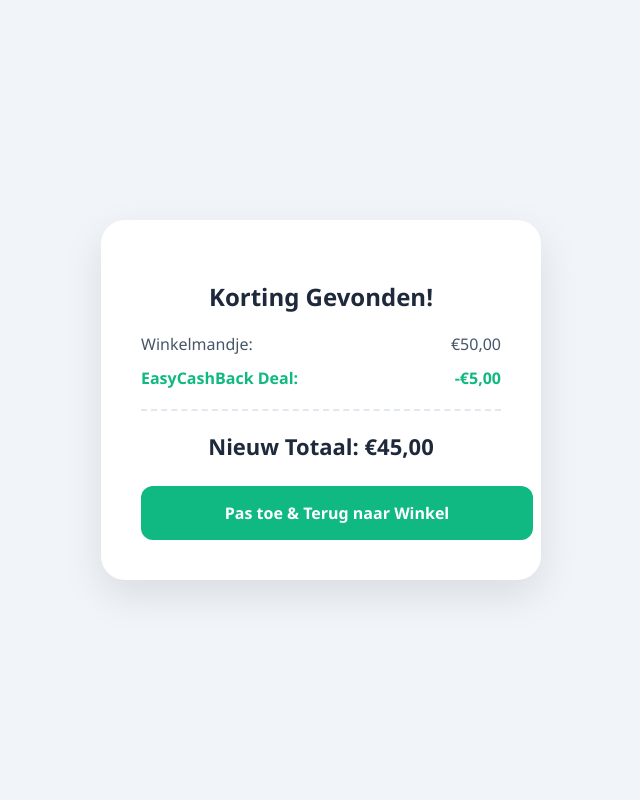
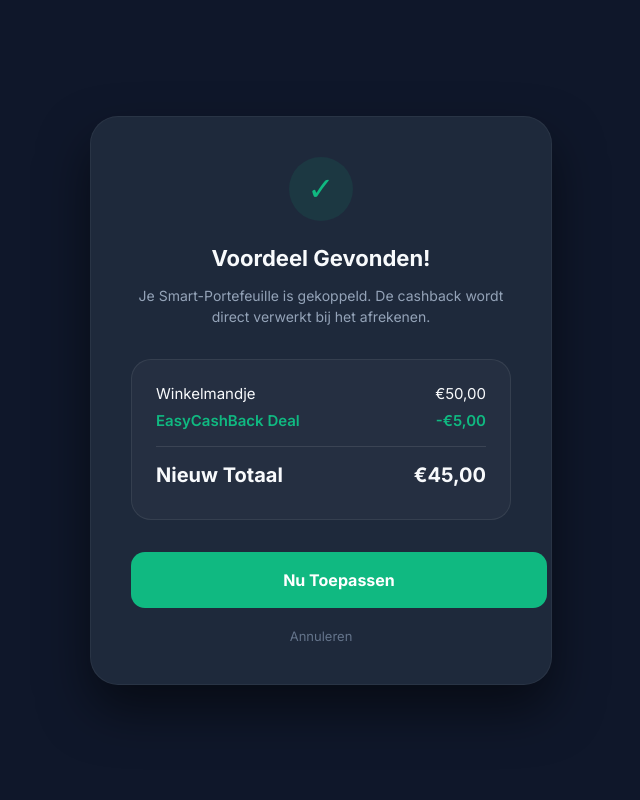
Before and after one commit to sakab413/mijn-stripe-app, a Flask app: page /checkout_preview in a window 1280 px wide. Shown: the whole page, without its empty margins (319-959 px from the left). Run offline with Flask 3, Linux system fonts and the light colour scheme.

Commit message:
Update checkout_preview.html

```diff
--- a/templates/checkout_preview.html
+++ b/templates/checkout_preview.html
@@ -1,23 +1,53 @@
 <!DOCTYPE html>
-<html>
+<html lang="nl">
 <head>
-    <title>EasyCashBack - Overzicht</title>
+    <meta charset="UTF-8">
+    <title>EasyCashBack | Voordeel Bevestigen</title>
+    <link href="https://fonts.googleapis.com/css2?family=Inter:wght@400;600;700&display=swap" rel="stylesheet">
     <style>
-        body { font-family: 'Segoe UI', sans-serif; background: #f1f5f9; display: flex; justify-content: center; align-items: center; height: 100vh; margin: 0; }
-        .receipt { background: white; padding: 40px; border-radius: 24px; box-shadow: 0 15px 40px rgba(0,0,0,0.1); width: 360px; text-align: center; }
-        .line { display: flex; justify-content: space-between; margin: 12px 0; color: #475569; }
-        .discount { color: #10b981; font-weight: bold; }
-        .total { font-size: 22px; font-weight: bold; border-top: 2px dashed #e2e8f0; padding-top: 20px; margin-top: 20px; color: #1e293b; }
-        .btn { display: block; width: 100%; padding: 16px; background: #10b981; color: white; border-radius: 12px; margin-top: 25px; font-weight: bold; text-decoration: none; font-size: 16px; border: none; cursor: pointer; }
+        :root { --primary: #10b981; --bg: #0f172a; --card: #1e293b; --text: #f8fafc; }
+        body { font-family: 'Inter', sans-serif; background: var(--bg); color: var(--text); margin: 0; display: flex; justify-content: center; align-items: center; min-height: 100vh; }
+
+        .card { background: var(--card); width: 100%; max-width: 380px; padding: 40px; border-radius: 28px; box-shadow: 0 25px 50px rgba(0,0,0,0.5); border: 1px solid rgba(255,255,255,0.05); text-align: center; }
+
+        .icon-circle { background: rgba(16, 185, 129, 0.1); width: 64px; height: 64px; border-radius: 50%; display: flex; align-items: center; justify-content: center; margin: 0 auto 24px; color: var(--primary); font-size: 32px; }
+
+        h2 { margin: 0 0 12px 0; font-size: 22px; font-weight: 700; }
+        p { color: #94a3b8; font-size: 14px; margin-bottom: 32px; line-height: 1.5; }
+
+        .price-container { background: rgba(255,255,255,0.03); border: 1px solid rgba(255,255,255,0.08); border-radius: 20px; padding: 24px; margin-bottom: 32px; }
+        .row { display: flex; justify-content: space-between; margin-bottom: 8px; font-size: 15px; }
+        .discount { color: var(--primary); font-weight: 600; }
+        .total { border-top: 1px solid rgba(255,255,255,0.1); margin-top: 16px; padding-top: 16px; font-size: 20px; font-weight: 700; }
+
+        .btn-apply { display: block; width: 100%; padding: 18px; background: var(--primary); color: white; border-radius: 14px; font-weight: 700; text-decoration: none; transition: 0.2s; border: none; font-size: 16px; }
+        .btn-apply:hover { background: #059669; transform: translateY(-2px); }
+        .cancel { display: block; margin-top: 20px; color: #64748b; font-size: 13px; text-decoration: none; }
     </style>
 </head>
 <body>
-    <div class="receipt">
-        <h2 style="color: #1e293b;">Korting Gevonden!</h2>
-        <div class="line"><span>Winkelmandje:</span> <span>€50,00</span></div>
-        <div class="line"><span class="discount">EasyCashBack Deal:</span> <span class="discount">-€5,00</span></div>
-        <div class="total"><span>Nieuw Totaal:</span> <span>€45,00</span></div>
-        <a href="/webshop_success" class="btn">Pas toe & Terug naar Winkel</a>
+    <div class="card">
+        <div class="icon-circle">✓</div>
+        <h2>Voordeel Gevonden!</h2>
+        <p>Je Smart-Portefeuille is gekoppeld. De cashback wordt direct verwerkt bij het afrekenen.</p>
+
+        <div class="price-container">
+            <div class="row">
+                <span>Winkelmandje</span>
+                <span>€50,00</span>
+            </div>
+            <div class="row">
+                <span class="discount">EasyCashBack Deal</span>
+                <span class="discount">-€5,00</span>
+            </div>
+            <div class="row total">
+                <span>Nieuw Totaal</span>
+                <span>€45,00</span>
+            </div>
+        </div>
+
+        <a href="/webshop_success" class="btn-apply">Nu Toepassen</a>
+        <a href="/" class="cancel">Annuleren</a>
     </div>
 </body>
 </html>
```
